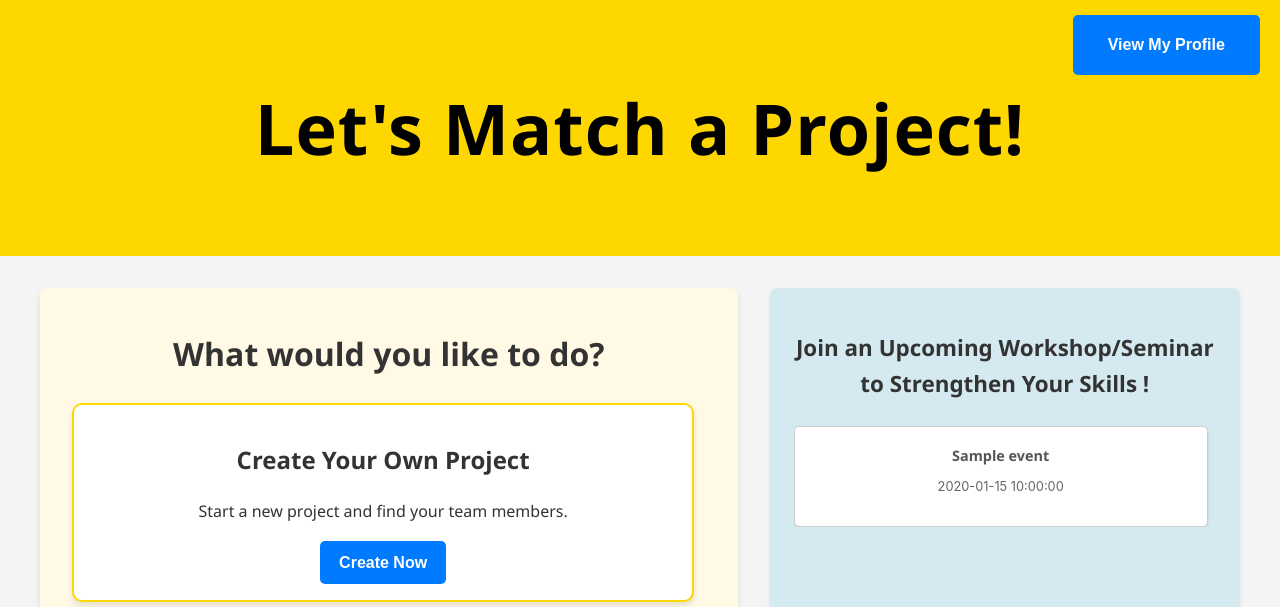
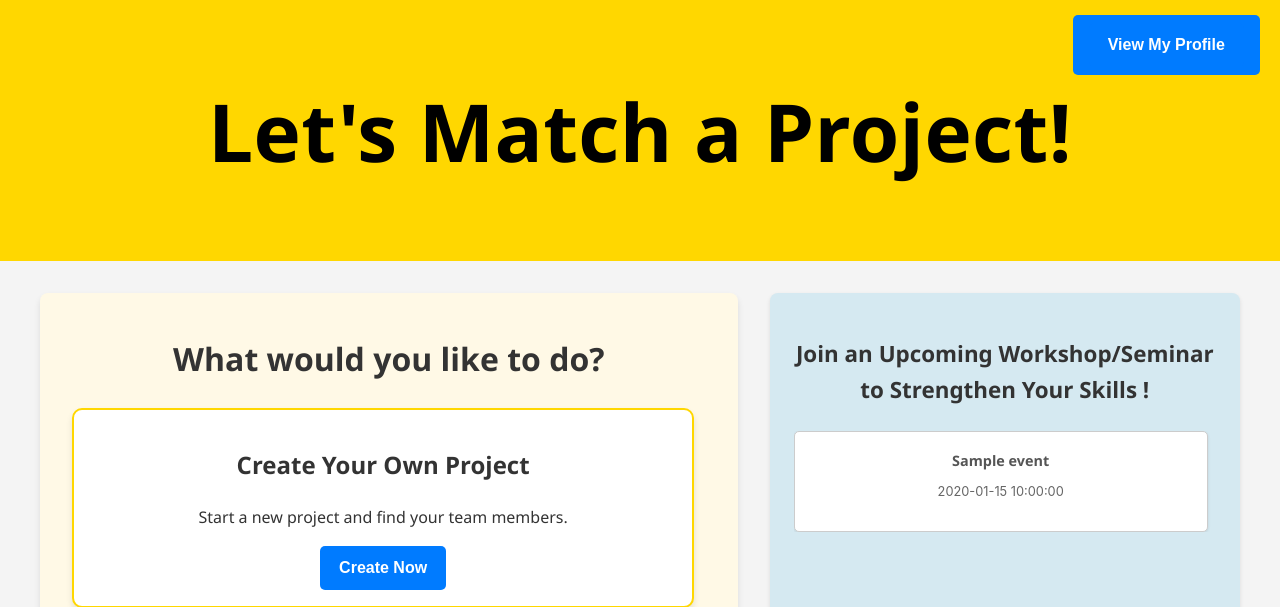
Before and after one commit to willholyhasted/SSE_group_project, a Flask app: template src/templates/main.html in a window 1280 px wide. Shown: the top 607 px of the page. Run offline with Flask 3, Linux system fonts and the light colour scheme; the template is opened without the code that fills it: most values are stand-ins (such as "Sample title", 1, 10 or a date in 2020); parts of the project's set-up code (start-up, migrations or seed data) failed here and were passed over.

Commit message:
main style

```diff
--- a/src/static/styles_main.css
+++ b/src/static/styles_main.css
@@ -14,10 +14,10 @@ body {
     font-weight: bold;
     background-color: #ffd700;
     color: white;
-    padding: 25px 0;
+    padding: 13px 0;
     text-align: center;
-    font-size: 35px;
-    letter-spacing: 1px;
+    font-size: 40px;
+    letter-spacing: 0.4px;
     color: black;
 }
 
--- a/src/templates/main.html
+++ b/src/templates/main.html
@@ -29,7 +29,7 @@
                     <!-- Option to view the user's project details if they already have a project -->
                     <form class="button-card" action="/project_details" method="POST">
                         <h2>View Your Own Project</h2>
-                        <p>Check out your project and your project description here!</p>
+                        <p>Check out your project and your project description here.</p>
                         <button onclick="location.href='#project_details'">View Now</button>
                         <input type="hidden" name="project_id" value="{{project_id}}">
                     </form>
```
